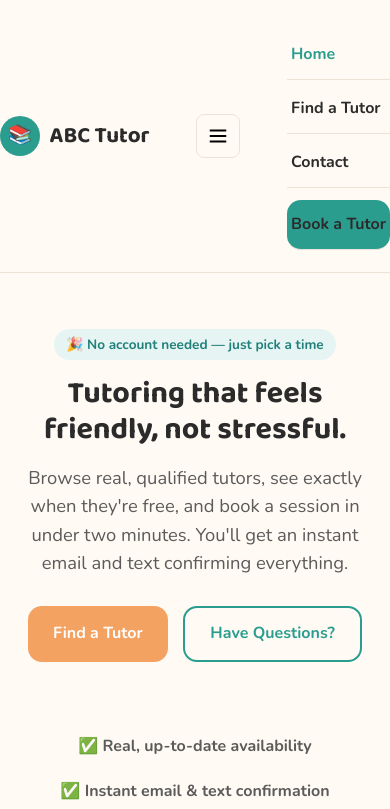
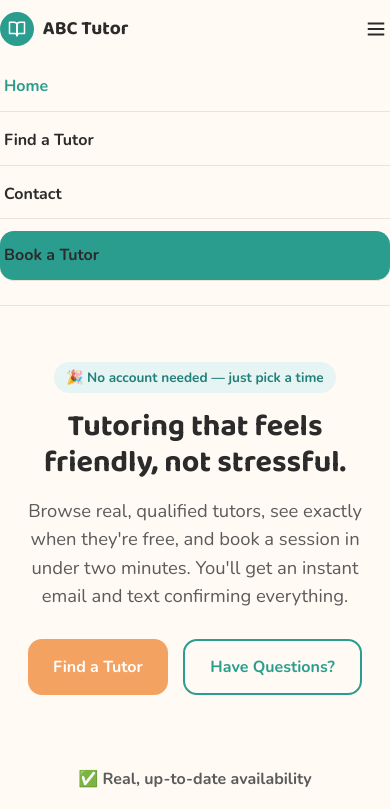
Before and after one commit to abctutor/abctutor.github.io, a plain HTML site: page index.html in a window 390 px wide. Both pictures are taken after a click on the button "Toggle menu". Shown: the top 809 px of the page. Drawn offline with nearby package versions, Linux system fonts and the light colour scheme.

Commit message:
Fix cramped/broken mobile nav
- Replace the multicolor emoji logo with a clean single-color SVG icon
  so it doesn't clash with the brand palette, and resize it to fit
  comfortably in the mobile header.
- Make the hamburger button borderless so it doesn't look boxy next to
  the round logo.
- Fix the real bug: the mobile menu was a flex sibling of the header
  row, so opening it squeezed a dropdown into the same line instead of
  dropping to its own full-width row below the header.

Co-Authored-By: Claude Sonnet 5 <noreply@anthropic.com>

```diff
--- a/css/styles.css
+++ b/css/styles.css
@@ -136,53 +136,71 @@ a:hover { text-decoration: underline; }
 
 .nav {
   display: flex;
+  flex-wrap: wrap;
   align-items: center;
   justify-content: space-between;
-  padding: 0.9rem 0;
+  gap: 0.75rem;
+  padding: 0.75rem 0;
 }
 
 .brand {
   display: flex;
   align-items: center;
-  gap: 0.6rem;
+  gap: 0.55rem;
+  min-width: 0;
   font-family: var(--font-heading);
-  font-size: 1.4rem;
+  font-size: 1.2rem;
   font-weight: 700;
   color: var(--color-text);
+  white-space: nowrap;
 }
 .brand:hover { text-decoration: none; }
 .brand-mark {
   display: inline-flex;
   align-items: center;
   justify-content: center;
-  width: 40px;
-  height: 40px;
+  flex: none;
+  width: 34px;
+  height: 34px;
   border-radius: 50%;
   background: var(--color-primary);
   color: #fff;
-  font-size: 1.2rem;
 }
+.brand-mark svg { width: 18px; height: 18px; }
 
 .nav-toggle {
   display: inline-flex;
   align-items: center;
   justify-content: center;
-  width: 44px;
-  height: 44px;
+  flex: none;
+  width: 40px;
+  height: 40px;
+  margin: -0.4rem;
   background: transparent;
-  border: 1px solid var(--color-border);
+  border: none;
   border-radius: var(--radius-sm);
+  color: var(--color-text);
   cursor: pointer;
 }
+.nav-toggle:hover,
+.nav-toggle:focus-visible { background: var(--color-success-bg); }
 .nav-toggle svg { width: 22px; height: 22px; }
+
+@media (min-width: 400px) {
+  .brand { font-size: 1.4rem; }
+  .brand-mark { width: 40px; height: 40px; }
+  .brand-mark svg { width: 20px; height: 20px; }
+}
 
 .nav-links {
   list-style: none;
   display: none;
   flex-direction: column;
+  flex-basis: 100%;
+  width: 100%;
   gap: 0.25rem;
   margin: 0;
-  padding: 1rem 0 0.5rem;
+  padding: 0.25rem 0 0.75rem;
 }
 .nav-links.open { display: flex; }
 
@@ -203,6 +221,8 @@ a:hover { text-decoration: underline; }
   .nav-links {
     display: flex;
     flex-direction: row;
+    flex-basis: auto;
+    width: auto;
     align-items: center;
     gap: 1.75rem;
     padding: 0;
--- a/index.html
+++ b/index.html
@@ -15,7 +15,7 @@
 <header class="site-header">
   <div class="container nav">
     <a href="index.html" class="brand">
-      <span class="brand-mark">📚</span> ABC Tutor
+      <span class="brand-mark"><svg viewBox="0 0 24 24" fill="none" stroke="currentColor" stroke-width="2" stroke-linecap="round" stroke-linejoin="round"><path d="M2 3h6a4 4 0 0 1 4 4v14a3 3 0 0 0-3-3H2z"/><path d="M22 3h-6a4 4 0 0 0-4 4v14a3 3 0 0 1 3-3h7z"/></svg></span> ABC Tutor
     </a>
     <button class="nav-toggle" aria-label="Toggle menu" aria-expanded="false">
       <svg viewBox="0 0 24 24" fill="none" stroke="currentColor" stroke-width="2"><path d="M3 6h18M3 12h18M3 18h18"/></svg>
```
Also changed, not shown: contact.html (+1 -1 lines), tutors.html (+1 -1 lines).
